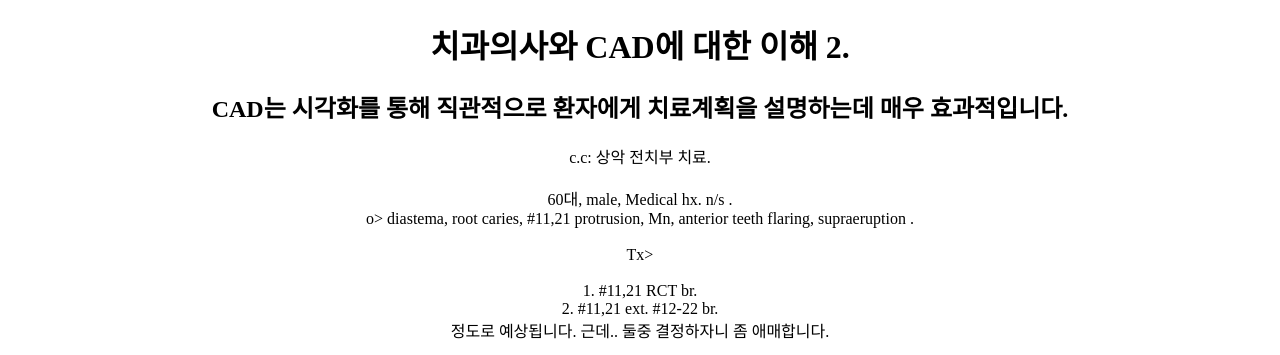
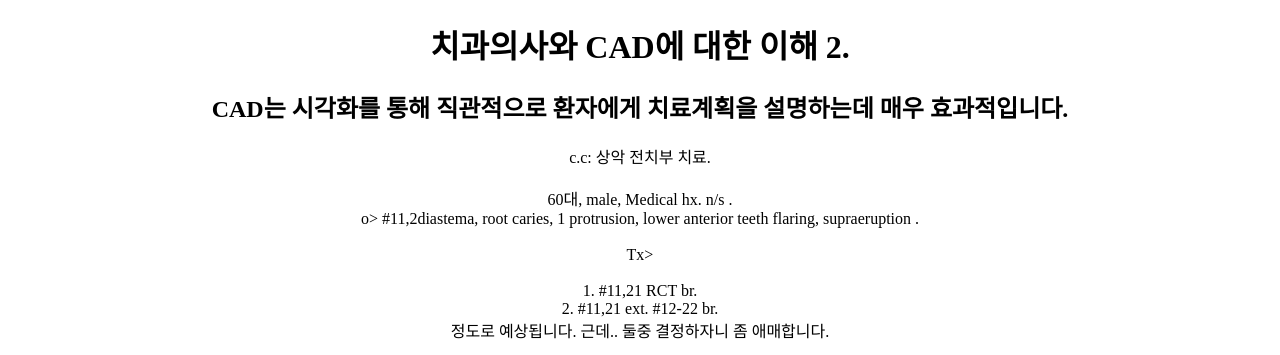
Before and after one commit to ChoiEuijun/dental, a plain HTML site: page kimds.html in a window 1280 px wide. Shown: the top 355 px of the page. Drawn offline with Linux system fonts and the light colour scheme.

Commit message:
오타수정

```diff
--- a/kimds.html
+++ b/kimds.html
@@ -34,7 +34,7 @@
 
       60대, male, Medical hx. n/s .<br>
 
-      o> diastema, root caries, #11,21 protrusion, Mn, anterior teeth flaring, supraeruption .<br><br>
+       o> #11,2diastema, root caries, 1 protrusion, lower anterior teeth flaring, supraeruption .<br><br>
 
       Tx><br><br>
       1. #11,21 RCT br.<br>
```
